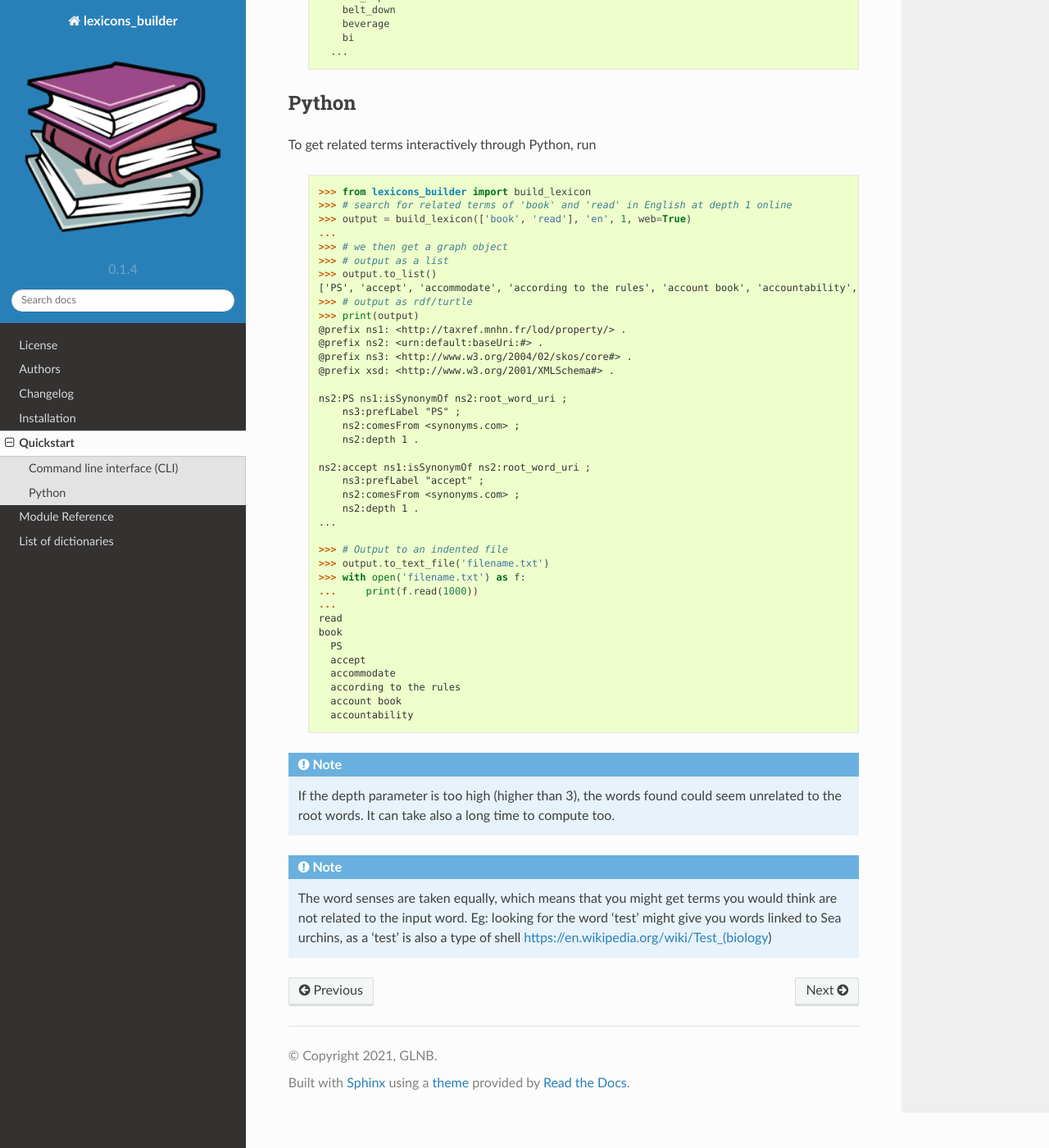
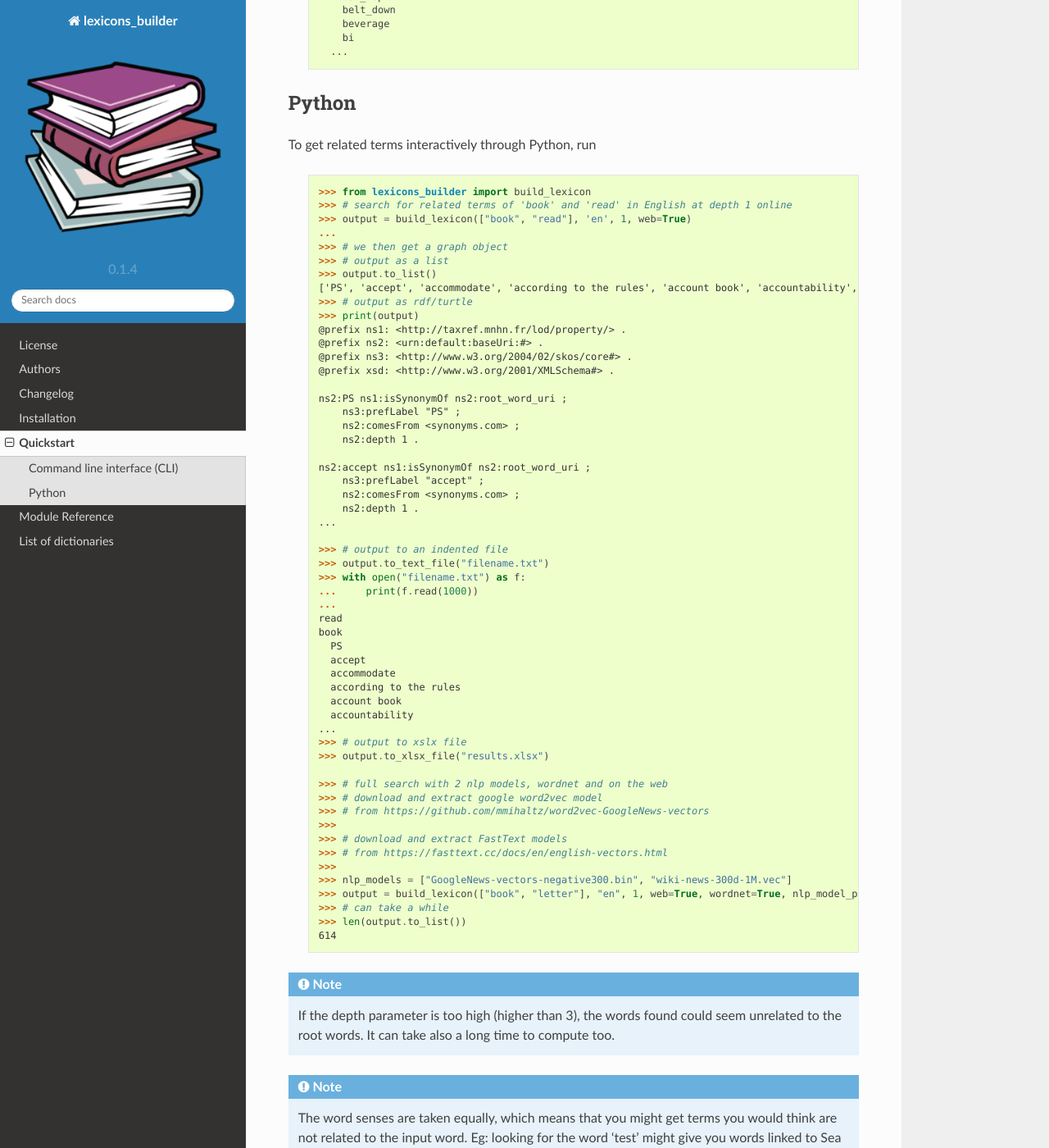
Before and after one commit to GuillaumeLNB/lexicons_builder, a Sphinx documentation site: the page built from docs/quickstart.rst, in a window 1280 px wide and 1400 px high, scrolled down 1171 px. Shown: the whole window at 82% size. Built offline with Sphinx 7.4.7 and the Read the Docs theme 2.0.0, drawn with Linux system fonts in a browser that asks for light colours; the version number is read from the project's files by our own code; some of the changed text lies outside the part shown.

Commit message:
updated doc

```diff
--- a/docs/quickstart.rst
+++ b/docs/quickstart.rst
@@ -24,7 +24,7 @@ With:
   * ``<LANG>`` The word language (eg: *fr*, *en*, *nl*, ...)
   * ``<DEPTH>`` The depth we want to dig in the models, websites, ...
   * ``<OUTFILE>`` The file where the results will be stored
-  * ``<FORMAT>`` The wanted output format (txt with indentation or ttl)
+  * ``<FORMAT>`` The wanted output format (txt with indentation, ttl or xlsx)
 At least ONE of the following options is needed:
   * ``--nlp-model <NLP_MODEL_PATHS>`` The path to the nlp model(s)
   * ``--web`` Search online for synonyms
@@ -70,7 +70,7 @@ To get related terms interactively through Python, run
 
         >>> from lexicons_builder import build_lexicon
         >>> # search for related terms of 'book' and 'read' in English at depth 1 online
-        >>> output = build_lexicon(['book', 'read'], 'en', 1, web=True)
+        >>> output = build_lexicon(["book", "read"], 'en', 1, web=True)
         ...
         >>> # we then get a graph object
         >>> # output as a list
@@ -94,9 +94,9 @@ To get related terms interactively through Python, run
             ns2:depth 1 .
         ...
 
-        >>> # Output to an indented file
-        >>> output.to_text_file('filename.txt')
-        >>> with open('filename.txt') as f:
+        >>> # output to an indented file
+        >>> output.to_text_file("filename.txt")
+        >>> with open("filename.txt") as f:
         ...     print(f.read(1000))
         ...
         read
@@ -107,6 +107,23 @@ To get related terms interactively through Python, run
           according to the rules
           account book
           accountability
+        ...
+        >>> # output to xslx file
+        >>> output.to_xlsx_file("results.xlsx")
+
+        >>> # full search with 2 nlp models, wordnet and on the web
+        >>> # download and extract google word2vec model
+        >>> # from https://github.com/mmihaltz/word2vec-GoogleNews-vectors
+        >>>
+        >>> # download and extract FastText models
+        >>> # from https://fasttext.cc/docs/en/english-vectors.html
+        >>>
+        >>> nlp_models = ["GoogleNews-vectors-negative300.bin", "wiki-news-300d-1M.vec"]
+        >>> output = build_lexicon(["book", "letter"], "en", 1, web=True, wordnet=True, nlp_model_paths=nlp_models)
+        >>> # can take a while
+        >>> len(output.to_list())
+        614
+
 
 
 
@@ -115,4 +132,7 @@ To get related terms interactively through Python, run
 
 .. note::
     The word senses are taken equally, which means that you might get terms you would think are not related to the input word.
-    Eg: looking for the word 'test' might give you words linked to Sea urchins, as a 'test' is also a type of shell https://en.wikipedia.org/wiki/Test_(biology)
+    Eg: looking for the word 'test' might give you words linked to Sea urchins, as a 'test' is also a type of shell https://en.wikipedia.org/wiki/Test_(biology).
+
+
+.. _GitHub: https://github.com/GuillaumeLNB/lexicons_builder/issues
--- a/docs/readme.rst
+++ b/docs/readme.rst
@@ -15,7 +15,7 @@ The general method is implemented on 3 different supports:
 3) `WordNet`_ (or `WOLF`_)
 
 
-Output can be text file, turtle file or a Graph object. See <Quickstart> section for examples.
+Output can be text file, xlsx file, turtle file or a Graph object. See <Quickstart> section for examples.
 
 Full documentation available on `readthedocs`_
 
```
Also changed, not shown: README.rst (+32 -9 lines), docs/installation.rst (+5 -2 lines).
